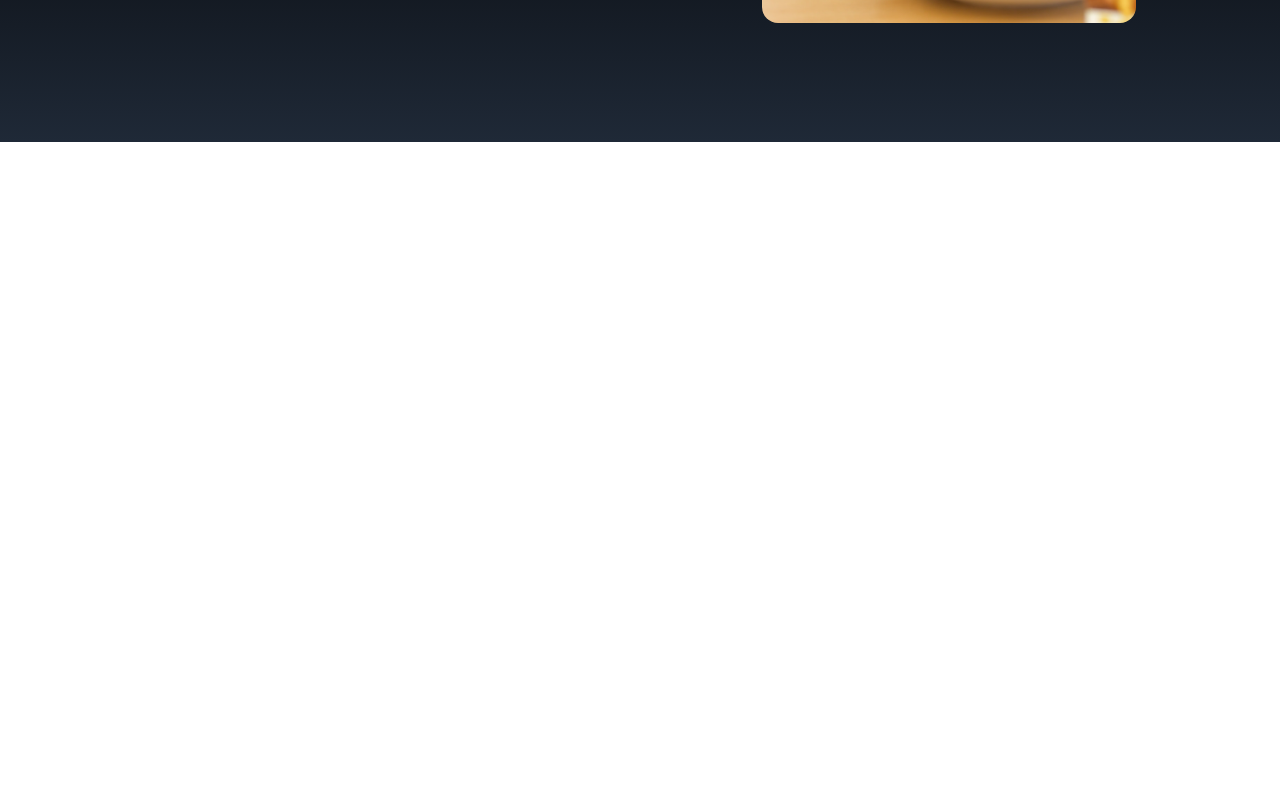
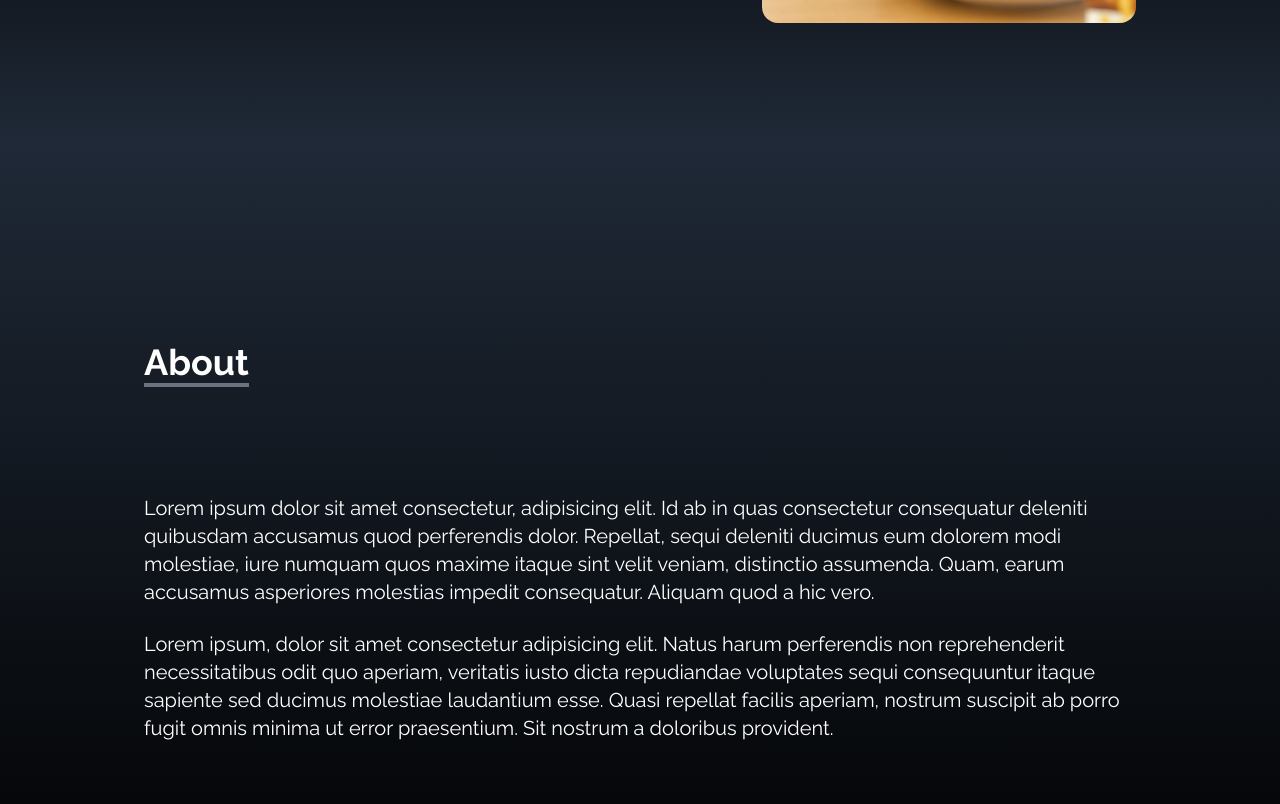
Before and after one commit to JacobDangCS/portfolio-2023, a React (Create React App) app: page / in a window 1280 px wide. Shown: the part 658-1462 px from the top of the page. Before the commit the page ends 800 px from the top, so only its background shows below. Built offline with nearby package versions, Linux system fonts and the light colour scheme; the HTML template or start-up script is replaced by a standard one.

Commit message:
about component added

```diff
--- a/src/App.js
+++ b/src/App.js
@@ -1,3 +1,4 @@
+import About from "./components/About";
 import Home from "./components/Home";
 import NavBar from "./components/NavBar";
 import SocialLinks from "./components/SocialLinks";
@@ -7,6 +8,7 @@
     <div>
       <NavBar />
       <Home />
+      <About/>
 
       <SocialLinks/>
     </div>
--- /dev/null
+++ b/src/components/About.jsx
@@ -0,0 +1,20 @@
+import React from 'react'
+
+const About = () => {
+  return (
+    <div name="about" className="w-full h-screen bg-gradient-to-b from-gray-800 to-black text-white">
+        <div className="max-w-screen-lg p-4 mx-auto flex flex-col justify-center w-full h-full">
+            <div className="pb-8">
+                <p className="text-4xl font-bold inline border-b-4 border-gray-500">About</p>
+            </div>
+            <div>
+                <p className="text-xl mt-20">Lorem ipsum dolor sit amet consectetur, adipisicing elit. Id ab in quas consectetur consequatur deleniti quibusdam accusamus quod perferendis dolor. Repellat, sequi deleniti ducimus eum dolorem modi molestiae, iure numquam quos maxime itaque sint velit veniam, distinctio assumenda. Quam, earum accusamus asperiores molestias impedit consequatur. Aliquam quod a hic vero.</p>
+                <br/>
+                <p className="text-xl">Lorem ipsum, dolor sit amet consectetur adipisicing elit. Natus harum perferendis non reprehenderit necessitatibus odit quo aperiam, veritatis iusto dicta repudiandae voluptates sequi consequuntur itaque sapiente sed ducimus molestiae laudantium esse. Quasi repellat facilis aperiam, nostrum suscipit ab porro fugit omnis minima ut error praesentium. Sit nostrum a doloribus provident.</p>
+            </div>
+        </div>
+    </div>
+  )
+}
+
+export default About
```
